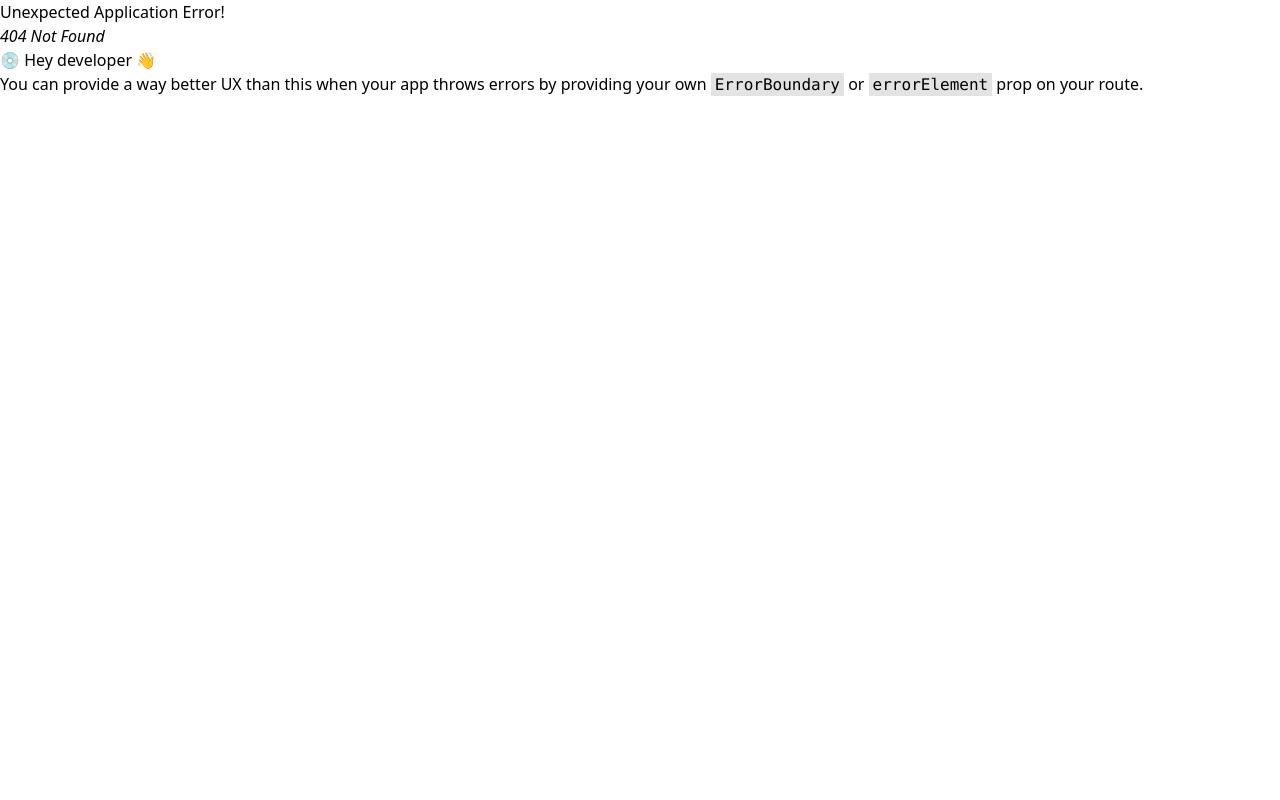
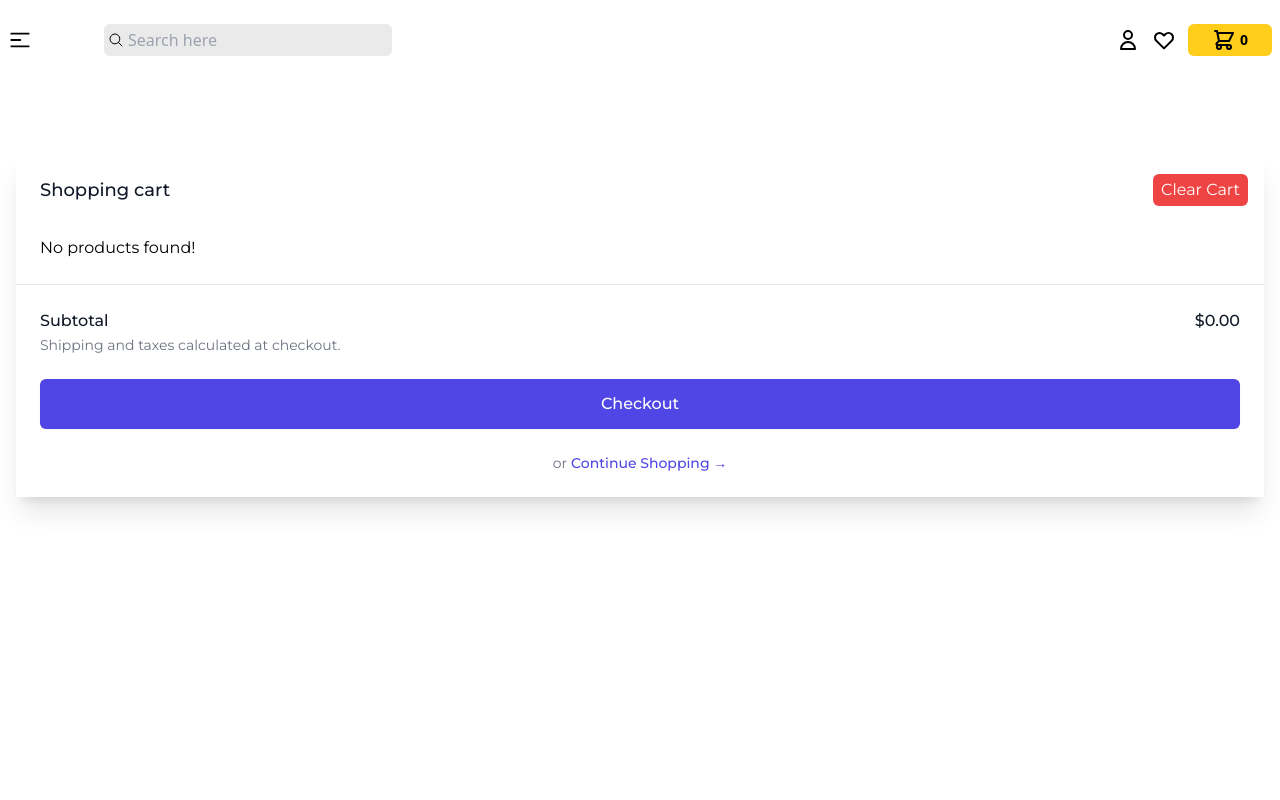
Before and after one commit to MenaTalhHossamAlden/book-store-mern-project, a React (Vite) app in the folder frontend/: page /cart in a window 1280 px wide. Before the commit this address had no page. Shown: the top 800 px of the page. Built offline with nearby package versions, Linux system fonts and the light colour scheme.

Commit message:
Cart Page, Remove from Cart, Clear Cart

```diff
--- /dev/null
+++ b/frontend/src/pages/books/CartPage.jsx
@@ -0,0 +1,121 @@
+import { useDispatch, useSelector } from "react-redux";
+import { Link } from "react-router-dom";
+import { getImgUrl } from "../../utils/getImgUrl";
+import { clearCart, removeFromCart } from "../../redux/features/cart/cartSlice";
+
+const CartPage = () => {
+  const dispatch = useDispatch();
+  const cartItems = useSelector((state) => state.cart.cartItems);
+  const totalPrice = cartItems
+    .reduce((acc, item) => acc + item.newPrice, 0)
+    .toFixed(2);
+
+  const handleRemoveFromCart = (item) => {
+    dispatch(removeFromCart(item));
+  };
+  const handleClearCart = () => {
+    dispatch(clearCart());
+  };
+  return (
+    <div className="flex mt-12 h-full flex-col overflow-hidden bg-white shadow-xl">
+      <div className="flex-1 overflow-y-auto px-4 py-6 sm:px-6">
+        <div className="flex items-start justify-between">
+          <div className="text-lg font-medium text-gray-900">Shopping cart</div>
+          <div className="ml-3 flex h-7 items-center ">
+            <button
+              onClick={handleClearCart}
+              type="button"
+              className="relative -m-2 py-1 px-2 bg-red-500 text-white rounded-md hover:bg-secondary transition-all duration-200  "
+            >
+              <span className="">Clear Cart</span>
+            </button>
+          </div>
+        </div>
+
+        <div className="mt-8">
+          <div className="flow-root">
+            {cartItems.length > 0 ? (
+              <ul role="list" className="-my-6 divide-y divide-gray-200">
+                {cartItems.map((item, index) => (
+                  <li className="flex py-6" key={index}>
+                    <div className="h-24 w-24 flex-shrink-0 overflow-hidden rounded-md border border-gray-200">
+                      <img
+                        alt=""
+                        src={`${getImgUrl(item.coverImage)}`}
+                        className="h-full w-full object-cover object-center"
+                      />
+                    </div>
+
+                    <div className="ml-4 flex flex-1 flex-col">
+                      <div>
+                        <div className="flex flex-wrap justify-between text-base font-medium text-gray-900">
+                          <h3>
+                            <Link to="/">{item.title}</Link>
+                          </h3>
+                          <p className="sm:ml-4">${item.newPrice}</p>
+                        </div>
+                        <p className="mt-1 text-sm text-gray-500 capitalize">
+                          <strong>Category:</strong>
+                          {item.category}
+                        </p>
+                      </div>
+                      <div className="flex flex-1 flex-wrap items-end justify-between space-y-2 text-sm">
+                        <p className="text-gray-500">
+                          <strong>Qty:</strong> 1
+                        </p>
+
+                        <div className="flex">
+                          <button
+                            onClick={() => handleRemoveFromCart(item)}
+                            type="button"
+                            className="font-medium text-indigo-600 hover:text-indigo-500"
+                          >
+                            Remove
+                          </button>
+                        </div>
+                      </div>
+                    </div>
+                  </li>
+                ))}
+              </ul>
+            ) : (
+              <p>No products found!</p>
+            )}
+          </div>
+        </div>
+      </div>
+
+      <div className="border-t border-gray-200 px-4 py-6 sm:px-6">
+        <div className="flex justify-between text-base font-medium text-gray-900">
+          <p>Subtotal</p>
+          <p>${totalPrice ? totalPrice : 0}</p>
+        </div>
+        <p className="mt-0.5 text-sm text-gray-500">
+          Shipping and taxes calculated at checkout.
+        </p>
+        <div className="mt-6">
+          <Link
+            to="/checkout"
+            className="flex items-center justify-center rounded-md border border-transparent bg-indigo-600 px-6 py-3 text-base font-medium text-white shadow-sm hover:bg-indigo-700"
+          >
+            Checkout
+          </Link>
+        </div>
+        <div className="mt-6 flex justify-center text-center text-sm text-gray-500">
+          <Link to="/">
+            or
+            <button
+              type="button"
+              className="font-medium text-indigo-600 hover:text-indigo-500 ml-1"
+            >
+              Continue Shopping
+              <span aria-hidden="true"> &rarr;</span>
+            </button>
+          </Link>
+        </div>
+      </div>
+    </div>
+  );
+};
+
+export default CartPage;
--- a/frontend/src/routers/router.jsx
+++ b/frontend/src/routers/router.jsx
@@ -3,6 +3,7 @@ import App from "../App";
 import Home from "../pages/home/Home";
 import Login from "../components/Login";
 import Register from "../components/Register";
+import CartPage from "../pages/books/CartPage";
 
 const router = createBrowserRouter([
   {
@@ -26,6 +27,10 @@ const router = createBrowserRouter([
         path: "/register",
         element: <Register />,
       },
+      {
+        path: "/cart",
+        element: <CartPage />,
+      },
     ],
   },
 ]);
```
